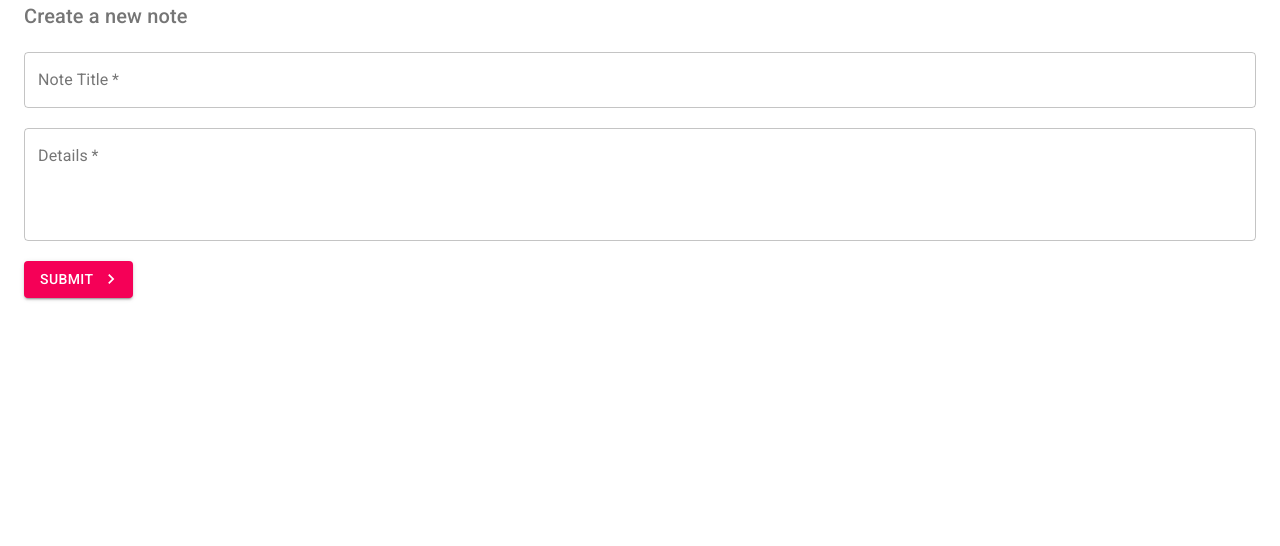
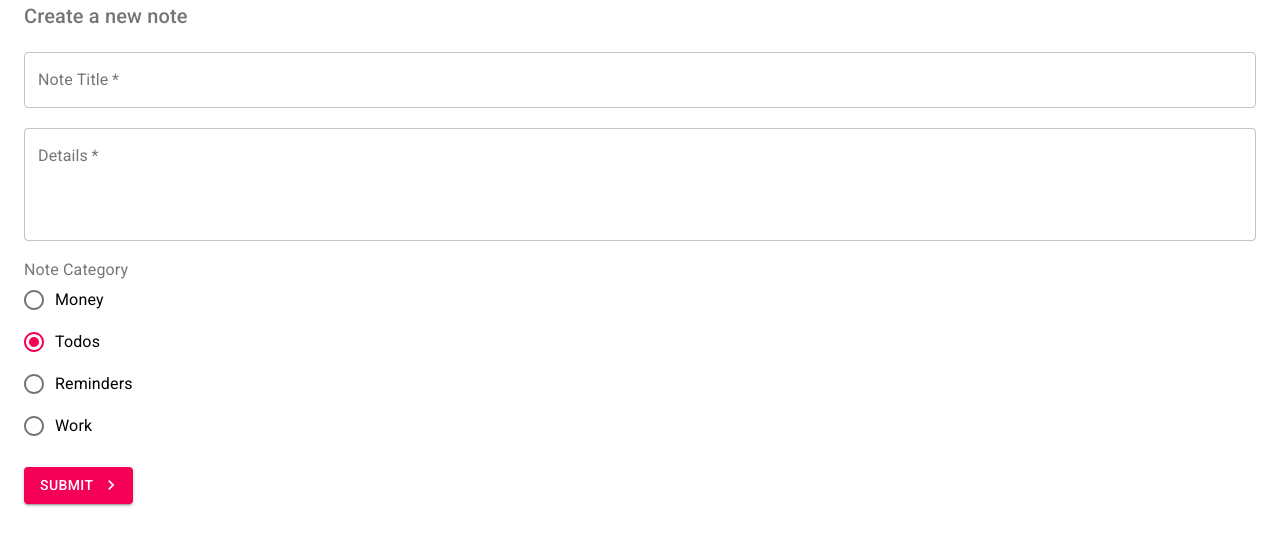
Before and after one commit to samseen/material-ui-with-shawn, a React (Create React App) app: page /create in a window 1280 px wide. Shown: the top 546 px of the page. Built offline with nearby package versions, Linux system fonts and the light colour scheme.

Commit message:
Radio button.

```diff
--- a/src/pages/Create.js
+++ b/src/pages/Create.js
@@ -3,8 +3,12 @@
 import Button from '@material-ui/core/Button';
 import Container from '@material-ui/core/Container'
 import KeyboardArrowRightIcon from '@material-ui/icons/KeyboardArrowRight';
-import { makeStyles } from '@material-ui/core'
+import { FormControlLabel, makeStyles } from '@material-ui/core'
 import TextField from '@material-ui/core/TextField'
+import Radio from '@material-ui/core/Radio'
+import RadioGroup from '@material-ui/core/RadioGroup'
+import FormControl from '@material-ui/core/FormControl'
+import FormLabel from '@material-ui/core/FormLabel'
 
 const useStyles = makeStyles({
   field: {
@@ -20,6 +24,8 @@
   const [details, setDetails] = useState('')
   const [titleError, setTitleError] = useState(false)
   const [detailsError, setDetailsError] = useState(false)
+  const [category, setCategory] = useState('todos')
+
   const handleSubmit = (e) => {
     e.preventDefault()
     setTitleError(false)
@@ -34,7 +40,7 @@
     }
 
     if(title && details) {
-      console.log(title, details)
+      console.log(title, details, category)
     }
   }
 
@@ -73,6 +79,19 @@
           required
           error={detailsError}
         />
+
+        <FormControl className={classes.field}>
+          <FormLabel>Note Category</FormLabel>
+          <RadioGroup value={category} onChange={(e) => setCategory(e.target.value)}>
+            <FormControlLabel value="money" control={<Radio />} label="Money" />
+            <FormControlLabel value="todos" control={<Radio />} label="Todos" />
+            <FormControlLabel value="reminders" control={<Radio />} label="Reminders" />
+            <FormControlLabel value="work" control={<Radio />} label="Work" />
+          </RadioGroup>
+        </FormControl>
+
+
+
         <Button
        className={classes.btn}
        type="submit"
```
